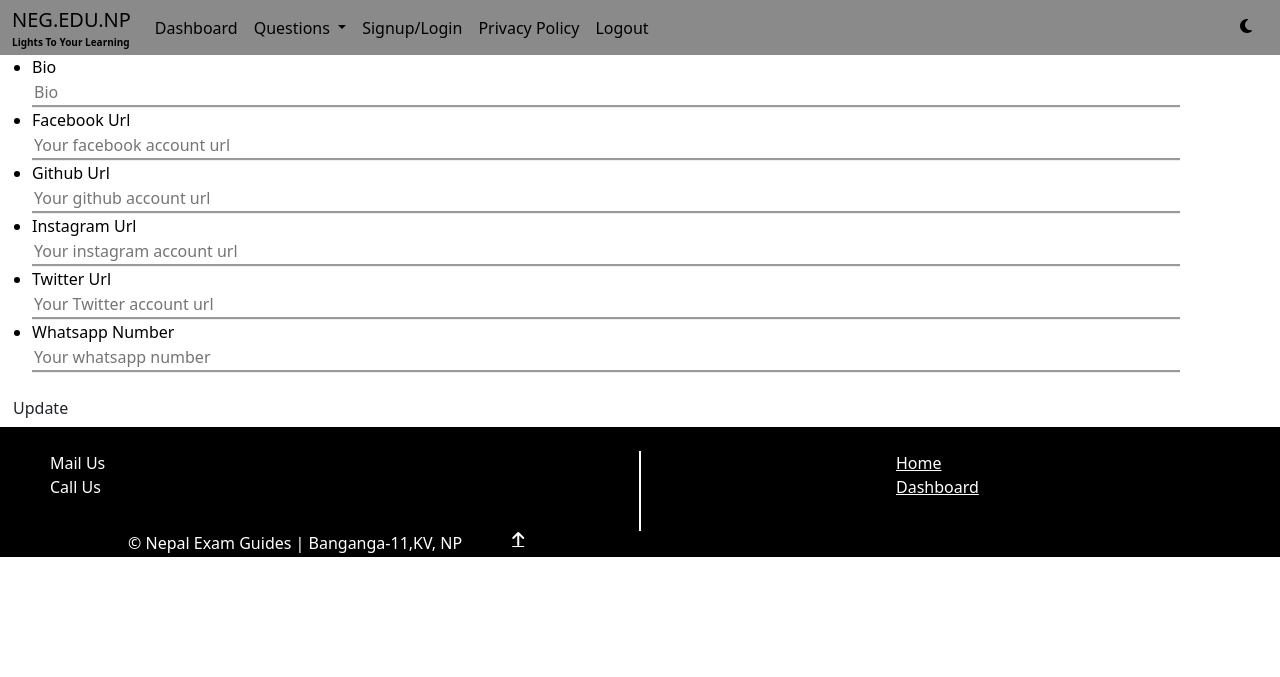
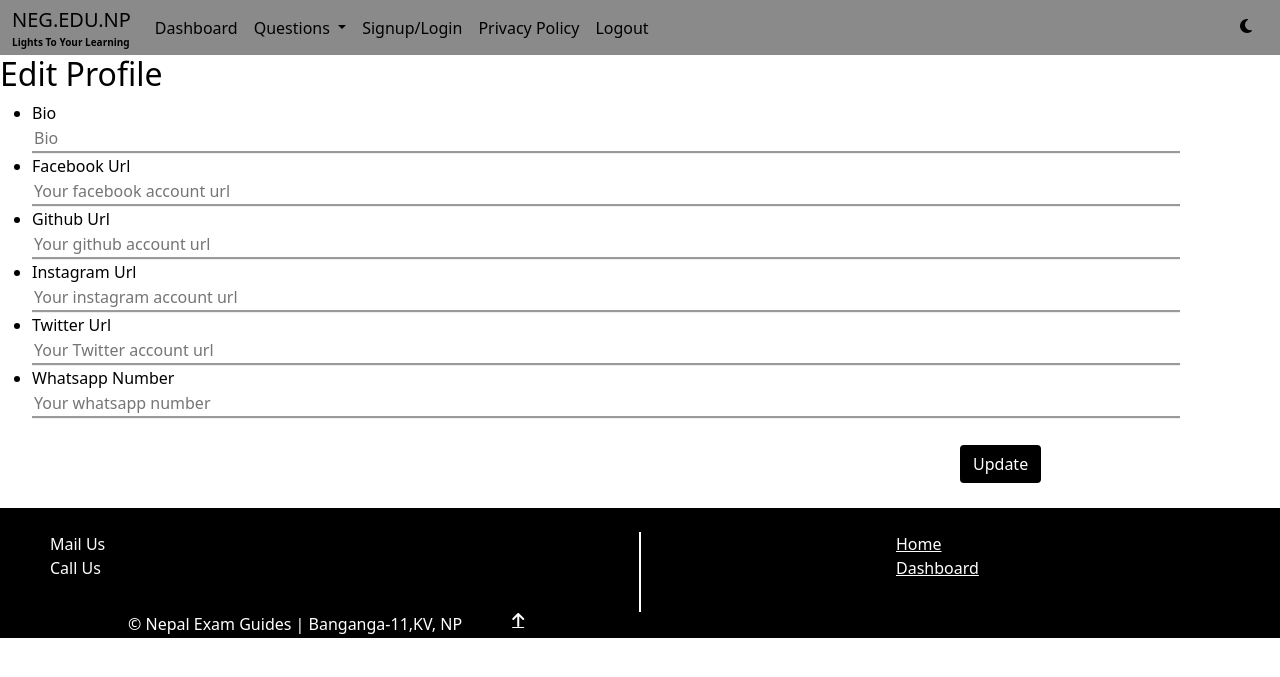
Before and after one commit to abhinav0014/NEG, a Flask app: page /dashboard/edit-profile in a window 1280 px wide. Shown: the top 677 px of the page. Run offline with Flask 2, Linux system fonts and the light colour scheme; some libraries are stand-ins or nearby versions.

Commit message:
Add files via upload

```diff
--- a/templates/editaccount.html
+++ b/templates/editaccount.html
@@ -5,6 +5,8 @@
       {% endblock head %}
 {% block title %}Edit Account{% endblock title %}
 {% block body %}
+<div class="eacont">
+<h2>Edit Account</h2>
 <form action="" method="post">
 <ul>
 <li>Email</li>
@@ -17,5 +19,5 @@
 </ul>
 <input class="btn"type="submit" value="Update">
 </form>
-
+</div>
 {% endblock body %}
--- a/templates/editprofile.html
+++ b/templates/editprofile.html
@@ -2,9 +2,12 @@
 {% block head %}
 <script src="{{ url_for('static', filename='js/editprofile.js') }}"></script>
 <link rel="stylesheet" href="{{ url_for('static', filename='css/editprofile.css') }}">
+<link rel="stylesheet" href="{{ url_for('static', filename='css/editaccount.css') }}">
       {% endblock head %}
 {% block title %}Edit Profile{% endblock title %}
 {% block body %}
+<div class="epcont">
+<h2>Edit Profile</h2>
 <form action="" method="post">
 <ul>
 <li>Bio</li>
@@ -23,5 +26,5 @@
 </ul>
 <input class="btn"type="submit" value="Update">
 </form>
-
+</div>
 {% endblock body %}
--- a/templates/index.html
+++ b/templates/index.html
@@ -13,14 +13,14 @@
 </div>
 
 <div class="headings" id="features"><h1>Features</h1></div>
-<div class="features">
+<div class="features"><p>
     we are at your service to help or guide you in your board exams. Most of the young examineer
     choses our website for the preparation of their examinaations. Our website provides you the most
     important questions for the board exams. As we can see most of the student's results are so downgraded
     in this +2 NEB board exam as well as SEE also. So, you should be fully prepared for your upcoming examinaations.
     Most of the top listed and importent model questions and notice are given below. You could definetly
     go and fully visit our website.<br><br>
-    If you have any queries then contact us.Thank you!
+    If you have any queries then contact us.Thank you!</p>
 </div><br><br><hr>
 
 <div class="index-questions-table">
```
